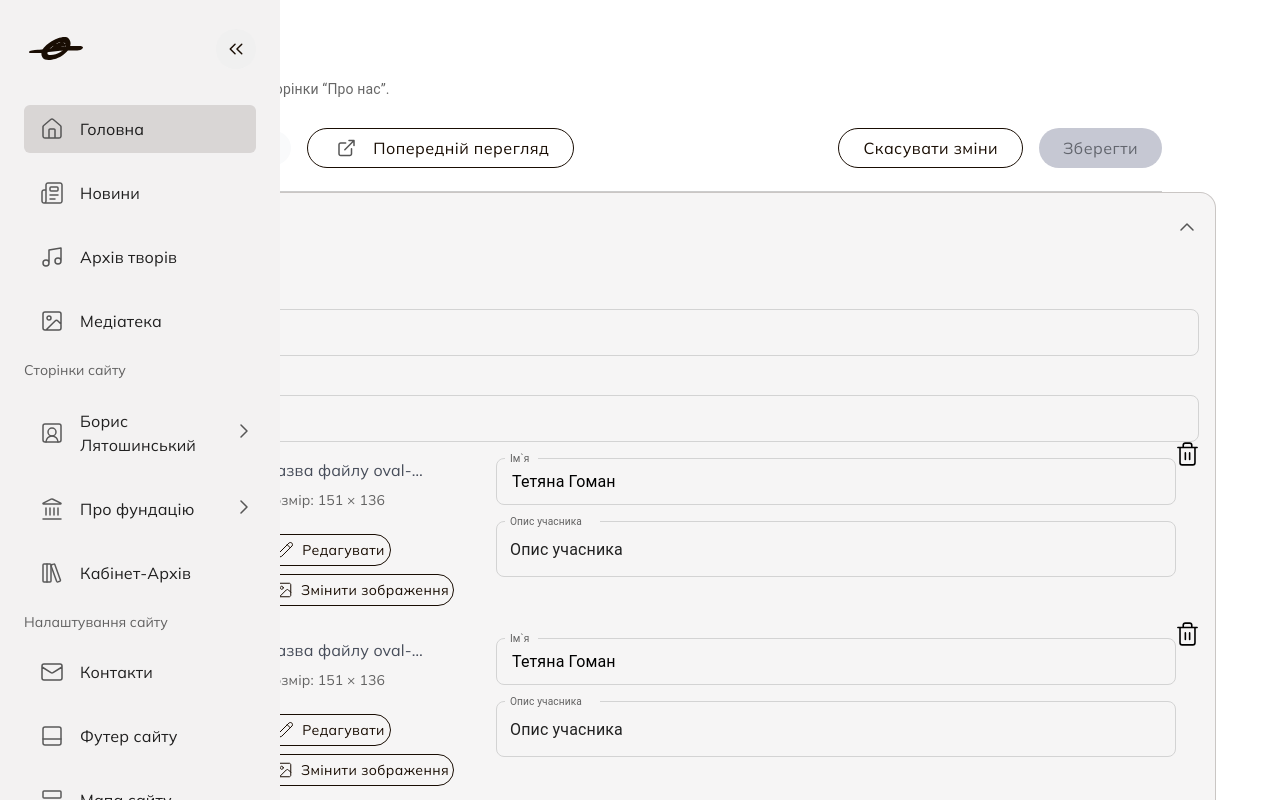
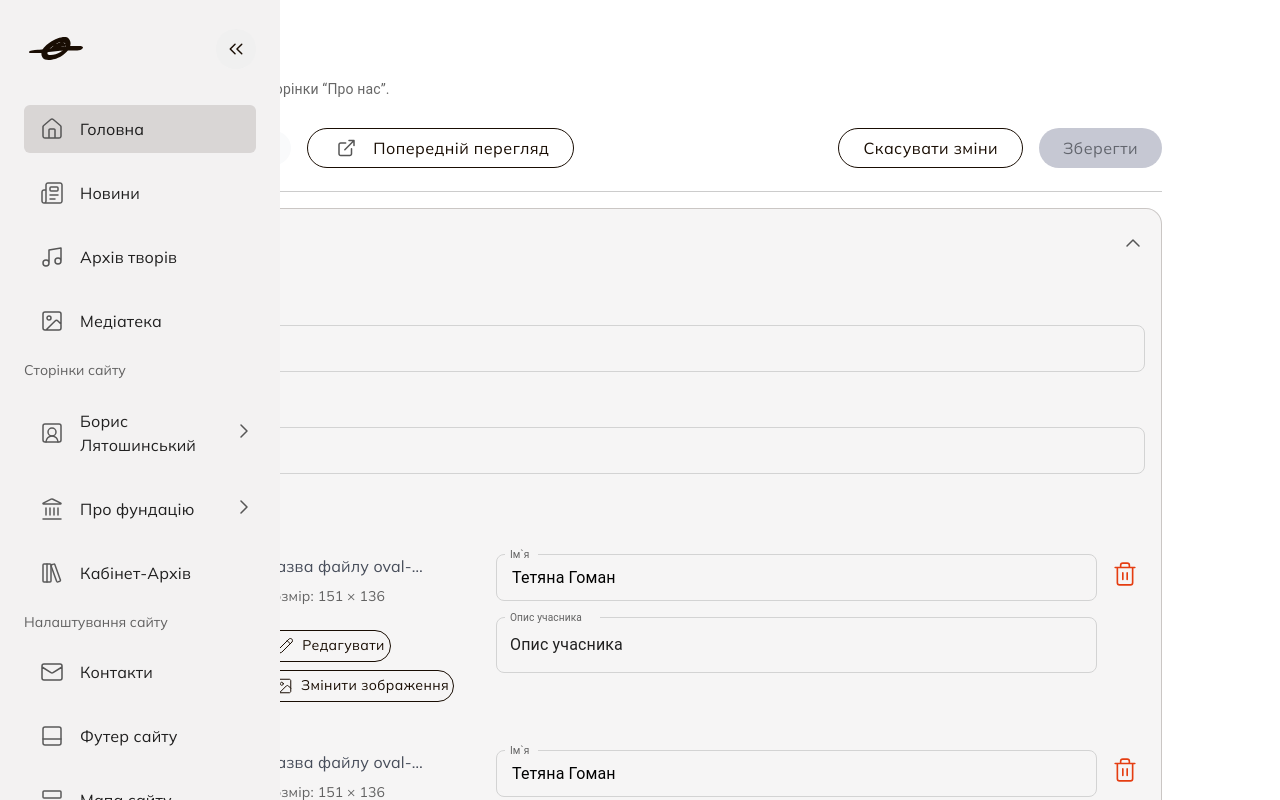
Before and after one commit to Liatoshynsky-Foundation/lf-admin, a Next.js app: page / in a window 1280 px wide. Both pictures are taken after a click on the button "Команда". Shown: the top 800 px of the page. Built offline with nearby package versions, Linux system fonts and the light colour scheme.

Commit message:
feat: more functional, tests left

```diff
--- /dev/null
+++ b/app/shared/components/accordion-blocks/team/Team.styles.ts
@@ -0,0 +1,30 @@
+export const styles = {
+  contributorContainer: {
+    display: 'flex'
+  },
+  svgContainer: {
+    mt: '16px',
+    ml: '8px',
+    width: '40px',
+    height: '40px'
+  },
+  contributorsTitle: {
+    color: '#4a4a4a',
+    fontFamily: 'Mulish, sans-serif',
+    fontSize: 18,
+    fontWeight: 500
+  },
+  teamBlock: {
+    mt: '16px',
+    width: '1098px'
+  },
+  contributorBlock: {
+    display: 'flex',
+    flexDirection: 'column',
+    gap: '16px'
+  },
+  addBtn: {
+    maxWidth: '250px',
+    alignSelf: 'flex-start'
+  }
+};
--- a/app/shared/components/accordion-blocks/team/Team.styles.tsx
+++ /dev/null
@@ -1,5 +0,0 @@
-export const styles = {
-  contributorContainer: {
-    display: 'flex'
-  }
-};
--- a/app/shared/components/accordion-blocks/team/Team.tsx
+++ b/app/shared/components/accordion-blocks/team/Team.tsx
@@ -1,11 +1,15 @@
+import { debounce, IconButton, Typography } from '@mui/material';
 import { Box } from '@mui/system';
-import React from 'react';
+import React, { useState } from 'react';
 
-import { SvgImage } from '../../svg-image/SvgImage';
 import { styles } from './Team.styles';
 import { ContributorCard } from '~/components/contributor-card/ContributorCard';
+import Button from '~/ds-components/button/Button';
 import CollapsibleBlock from '~/ds-components/collapsible-block/CollapsibleBlock';
+import { Svg } from '~/ds-components/colored-svg/ColoredSvg';
 import { CustomTextField } from '~/ds-components/text-field/TextField';
+import Plus from '~/public/icons/plus.svg';
+import TrashIcon from '~/public/icons/trash.svg';
 import { ContributorData } from '~/types/accordionBlocks';
 
 type TeamProps = {
@@ -15,19 +19,54 @@ type TeamProps = {
 };
 
 const Team = ({ introText, sectionTitle, contributors }: TeamProps) => {
+  const [editedIntroText, setEditedIntroText] = useState(introText);
+  const [editedSectionTitle, setEditedSectionTitle] = useState(sectionTitle);
+  const [editedContributors, setEditedContributors] = useState(contributors);
+
+  const editIntroWithDelay = debounce(setEditedIntroText, 500);
+  const editSectionWithDelay = debounce(setEditedSectionTitle, 500);
+
+  const addContributor = () => {
+    setEditedContributors([...editedContributors, { name: 'name', description: 'desc' }]);
+  };
+
+  const removeContributor = (index: number) => {
+    setEditedContributors(editedContributors.filter((_, i) => i !== index));
+  };
+
   return (
-    <CollapsibleBlock title="Команда">
-      <CustomTextField title="Вступний текст секції" label="Текст заголовку" defaultValue={introText} fullWidth />
-      <CustomTextField title="Заголовок секції" label="Текст заголовку" defaultValue={sectionTitle} fullWidth />
-      {contributors.map((contributor, index) => (
+    <CollapsibleBlock title="Команда" sx={styles.teamBlock} childrenContainerSx={styles.contributorBlock}>
+      <CustomTextField
+        title="Вступний текст секції"
+        label="Текст заголовку"
+        defaultValue={editedIntroText}
+        onChange={(e) => editIntroWithDelay(e.target.value)}
+        fullWidth
+      />
+      <CustomTextField
+        title="Заголовок секції"
+        label="Текст заголовку"
+        defaultValue={editedSectionTitle}
+        onChange={(e) => editSectionWithDelay(e.target.value)}
+        fullWidth
+      />
+      <Typography sx={styles.contributorsTitle} variant="subtitle1">
+        Учасники Команди:
+      </Typography>
+      {editedContributors.map((contributor, index) => (
         <Box key={contributor.name + index} sx={styles.contributorContainer}>
           <ContributorCard
             contributorNameValue={contributor.name}
             contributorDescriptionValue={contributor.description}
           />
-          <SvgImage src="/icons/trash.svg" alt="Видалити учасника" width={24} height={24} />
+          <IconButton sx={styles.svgContainer} onClick={() => removeContributor(index)}>
+            <Svg Component={TrashIcon} alt="Видалити учасника" stroke="#E53D11" />
+          </IconButton>
         </Box>
       ))}
+      <Button variant="outlined" color="primary" sx={styles.addBtn} onClick={addContributor} startIcon={<Plus />}>
+        Додати учасника
+      </Button>
     </CollapsibleBlock>
   );
 };
--- a/app/shared/components/design-system/collapsible-block/CollapsibleBlock.styles.ts
+++ b/app/shared/components/design-system/collapsible-block/CollapsibleBlock.styles.ts
@@ -1,14 +1,12 @@
 export const styles = {
   container: {
     border: '0.5px solid #190D0333',
-    borderRadius: '16px',
+    borderRadius: '16px !important',
     backgroundColor: 'rgba(25, 13, 3, 0.04)',
-    boxShadow: 'none'
-  },
-  accorditionOverWrite: {
-    backgroundColor: 'transparent',
     boxShadow: 'none',
-    border: 'none'
+    '&::before': {
+      display: 'none'
+    }
   },
   title: {
     fontFamily: 'Mulish',
--- a/app/shared/components/design-system/collapsible-block/CollapsibleBlock.tsx
+++ b/app/shared/components/design-system/collapsible-block/CollapsibleBlock.tsx
@@ -1,4 +1,4 @@
-import { Accordion, AccordionDetails, AccordionProps, AccordionSummary, Box } from '@mui/material';
+import { Accordion, AccordionDetails, AccordionProps, AccordionSummary } from '@mui/material';
 import React from 'react';
 
 import { styles } from './CollapsibleBlock.styles';
@@ -6,18 +6,19 @@ import ChevronIcon from '~/public/icons/chevron-down.svg';
 
 interface CollapsibleBlockProps extends AccordionProps {
   title: string;
+  childrenContainerSx?: object;
 }
 
-const CollapsibleBlock = ({ title, children, ...props }: CollapsibleBlockProps) => {
+const CollapsibleBlock = ({ title, children, sx, childrenContainerSx, ...props }: CollapsibleBlockProps) => {
   return (
-    <Box component="div" sx={styles.container}>
-      <Accordion sx={styles.accorditionOverWrite} {...props}>
-        <AccordionSummary sx={styles.title} expandIcon={<ChevronIcon width={24} height={24} aria-label="Expand" />}>
-          {title}
-        </AccordionSummary>
-        <AccordionDetails data-testid="inserted-container">{children}</AccordionDetails>
-      </Accordion>
-    </Box>
+    <Accordion {...props} sx={{ ...styles.container, ...sx }}>
+      <AccordionSummary sx={styles.title} expandIcon={<ChevronIcon width={24} height={24} aria-label="Expand" />}>
+        {title}
+      </AccordionSummary>
+      <AccordionDetails data-testid="inserted-container" sx={childrenContainerSx}>
+        {children}
+      </AccordionDetails>
+    </Accordion>
   );
 };
 
```
